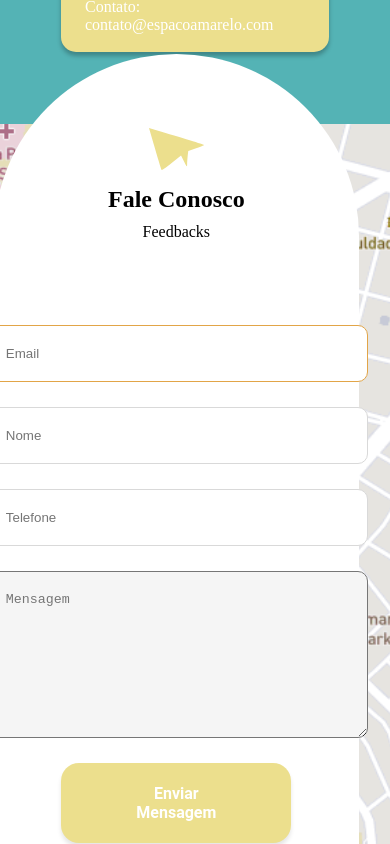
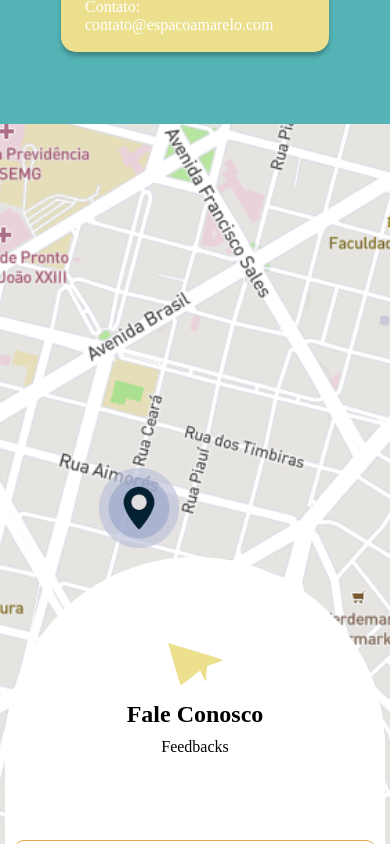
Before and after one commit to AssueroMota/Projeto-Retro-Game, a React (Vite) app: page /contact in a window 390 px wide. Shown: the part 760-1604 px from the top of the page. Built offline with nearby package versions, Linux system fonts and the light colour scheme; a web font is replaced by a local one.

Commit message:
flex map

```diff
--- a/sass/Contact.scss
+++ b/sass/Contact.scss
@@ -145,6 +145,10 @@
             justify-content: center;
             margin-bottom: 128px;
 
+            @media (max-width:1024px) {
+                position: relative;
+            }
+
             .contact-map {
                 position: relative;
                 border-radius: 16px;
@@ -160,6 +164,8 @@
 
                 @media (max-width:1024px) {
                     display: block;
+                    position: relative;
+                    margin-bottom: 32rem;
                 }
             }
 
@@ -177,9 +183,12 @@
                 justify-content: center;
 
                 @media (max-width:1024px) {
-                    width: 365px;
+                    width: 380px;
                     height: 864px;
                     flex-shrink: 0;
+                    top: 70%;
+                    left: 50%;
+                    transform: translate(-50%, -50%);
                 }
 
                 .aviao {
@@ -212,7 +221,7 @@
 
                         @media (max-width:1024px) {
                             display: flex;
-                            width: 341px;
+                            width: 320px;
                             // height: 60px;
                             // padding: 20px;
                             flex-direction: column;
@@ -232,9 +241,10 @@
                         border: 1px solid var(--Basic-4, #D9D9D9);
                         display: flex;
                         width: 427px;
+
                         @media (max-width:1024px) {
                             display: flex;
-                            width: 341px;
+                            width: 320px;
                             // height: 60px;
                             // padding: 20px;
                             flex-direction: column;
@@ -243,6 +253,7 @@
                             flex-shrink: 0;
                             border-radius: 10px;
                         }
+
                         &:focus {
                             outline: none;
                         }
@@ -268,9 +279,10 @@
                         flex-shrink: 0;
                         border-radius: 10px;
                         border: 1px solid var(--Basic-4, #D9D9D9);
+
                         @media (max-width:1024px) {
                             display: flex;
-                            width: 341px;
+                            width: 320px;
                             // height: 60px;
                             // padding: 20px;
                             flex-direction: column;
@@ -291,9 +303,10 @@
                         flex-shrink: 0;
                         border-radius: 10px;
                         background: #F5F5F5;
+
                         @media (max-width:1024px) {
                             display: flex;
-                            width: 341px;
+                            width: 320px;
                             // height: 60px;
                             // padding: 20px;
                             flex-direction: column;
@@ -302,6 +315,7 @@
                             flex-shrink: 0;
                             border-radius: 10px;
                         }
+
                         &:focus {
                             outline: none;
                         }
@@ -325,6 +339,10 @@
                         font-style: normal;
                         font-weight: 700;
                         line-height: normal;
+
+                        @media (max-width:1024px) {
+                            font-size: 12px;
+                        }
 
                         &:hover {
                             cursor: pointer;
```
